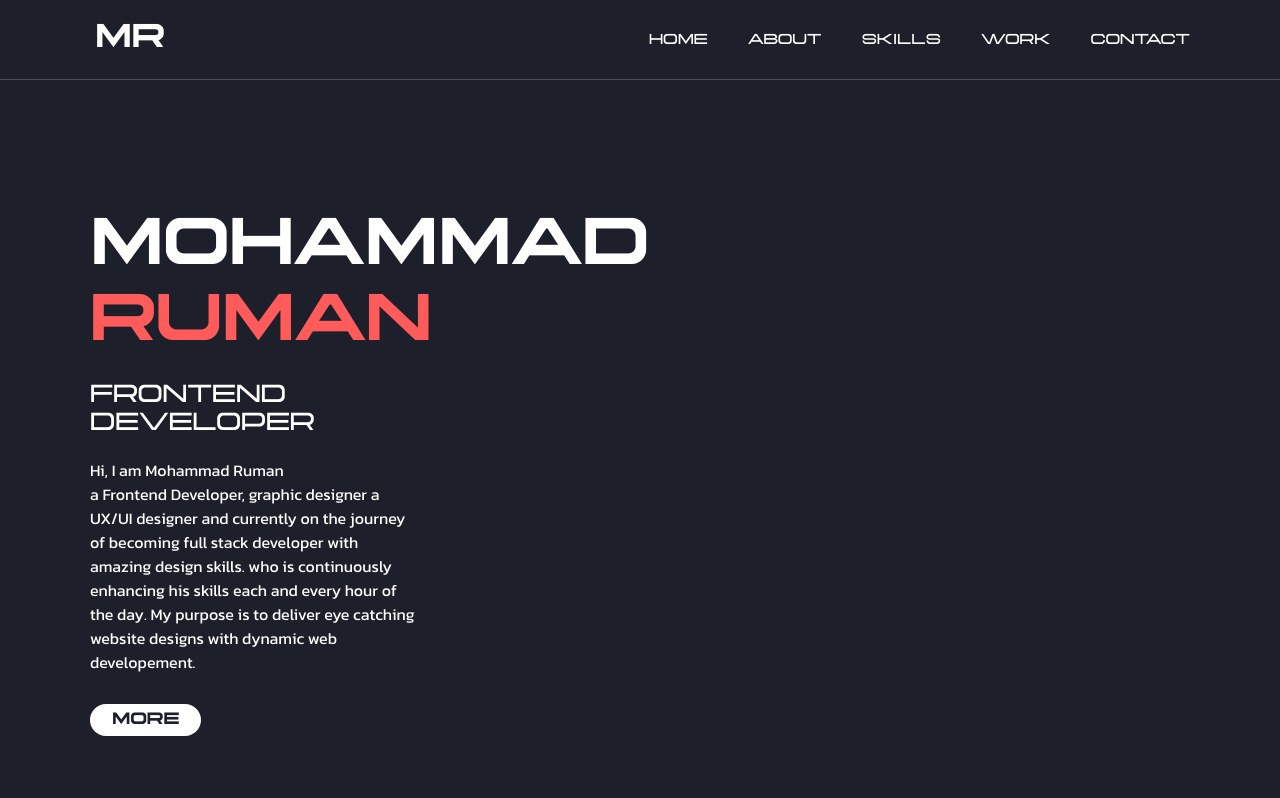
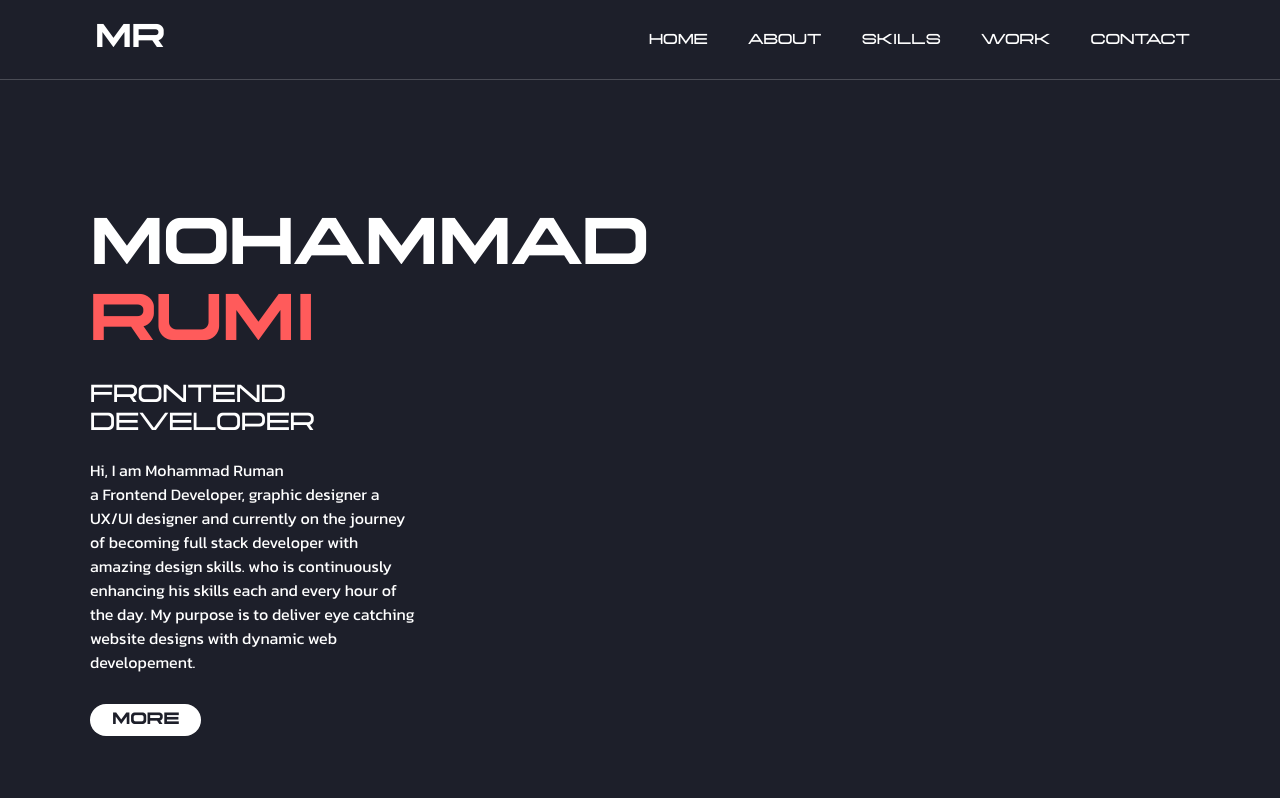
Before and after one commit to Mohd-Ruman/portfolio-ruman-one, a website built with Vite: page index.html in a window 1280 px wide. Shown: the top 798 px of the page. Built offline with nearby package versions, Linux system fonts and the light colour scheme.

Commit message:
h1 ruman to rumi

```diff
--- a/index.html
+++ b/index.html
@@ -29,7 +29,7 @@
             </header>
             <div class="hero__content-container">
                 <div class="hero__content">
-                    <h1 class="hero__title" data-aos="fade-right" data-aos-delay="500">Mohammad</br> <span>Ruman</h1></span>
+                    <h1 class="hero__title" data-aos="fade-right" data-aos-delay="500">Mohammad</br> <span>Rumi</h1></span>
                     <h2 class="hero__title-2" data-aos="fade-right" data-aos-delay="1000">Frontend Developer</h2>
                     <p data-aos="fade-right" data-aos-delay="1500">
                         <span>Hi, I am Mohammad Ruman</span></br>
```
